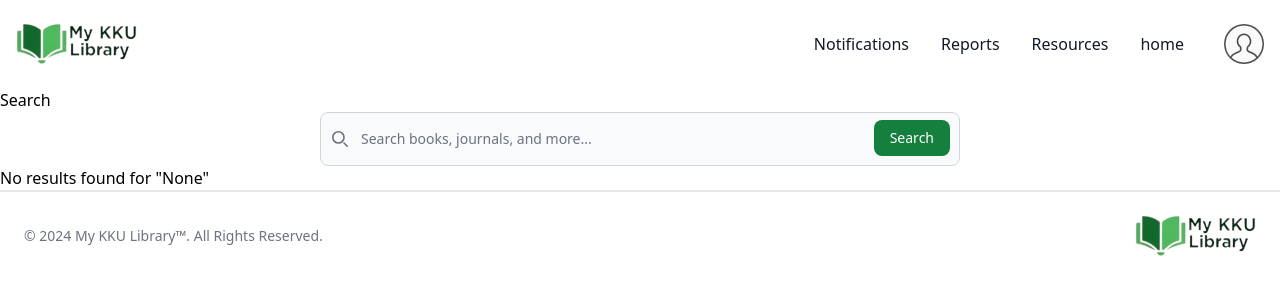
After one commit to Abubakr-Alsheikh/my-kuu-library, a Django app: page /search/ in a window 1280 px wide. The commit adds this page. Shown: the top 300 px of the page. Run offline with Django 5.2, Linux system fonts and the light colour scheme; the visitor is signed in with stand-in values (Sample User, id 1); some libraries are stand-ins or nearby versions.

Commit message:
Adding search logic and it's page

```diff
--- a/core/urls.py
+++ b/core/urls.py
@@ -6,6 +6,7 @@ from django.conf.urls.static import static
 app_name = "core"
 urlpatterns = [
     path('', views.home, name='home'),
+    path('search/', views.search, name='search'),
     path('resources/', views.resources, name='resources'),
     path('reports/', views.reports, name='reports'),
     path('reports/<int:pk>/', views.report_detail, name='report_detail'),
--- a/core/views.py
+++ b/core/views.py
@@ -1,8 +1,8 @@
 from django.shortcuts import get_object_or_404, redirect, render
 from django.contrib.auth.decorators import login_required
 
-from django.db.models import CharField, Value, F
-from core.models import Book, Category, EJournal, Report, Resource
+from django.db.models import Q
+from core.models import Book, Category, EJournal, Report
 
 
 @login_required
@@ -17,6 +17,28 @@ def home(request):
         'featured_ejournal': featured_ejournal,
         # 'recent_reports': recent_reports,
     })
+
+@login_required
+def search(request):
+    query = request.GET.get('q')
+
+    if query:
+        # Search in books, e-journals, and reports (using only title and description)
+        books_results = Book.objects.filter(
+            Q(title__icontains=query) |
+            Q(description__icontains=query)
+        ).all()
+        e_journals_results = EJournal.objects.filter(
+            Q(title__icontains=query) |
+            Q(description__icontains=query)
+        ).all()
+
+        # Combine the results into a single list of dictionaries
+        results = list(books_results) + list(e_journals_results)
+
+        return render(request, 'user/search_results.html', {'results': results, 'query': query}) # Pass query for display
+    else:
+        return render(request, 'user/search_results.html', {'query': query}) # No query
 
 @login_required
 def category_detail(request, pk):
--- a/templates/user/home.html
+++ b/templates/user/home.html
@@ -4,7 +4,8 @@
   <div class="mx-auto max-w-screen-xl px-4 py-24 text-center lg:py-56">
     <h1 class="mb-10 text-4xl font-extrabold leading-none tracking-tight text-white md:text-5xl lg:text-6xl">Welcome to My KKU Library! Your gateway to knowledge and discovery.</h1>
 
-    <form class="container mx-auto md:w-1/2">
+
+    <form class="container mx-auto md:w-1/2" method="GET" action="{% url 'core:search' %}">
       <label for="search" class="dark:text-white sr-only mb-2 text-sm font-medium text-gray-900">Search</label>
       <div class="relative">
           <div class="pointer-events-none absolute inset-y-0 start-0 flex items-center ps-3">
@@ -12,7 +13,7 @@
                   <path stroke="currentColor" stroke-linecap="round" stroke-linejoin="round" stroke-width="2" d="m19 19-4-4m0-7A7 7 0 1 1 1 8a7 7 0 0 1 14 0Z" />
               </svg>
           </div>
-        <input type="search" id="search" class="dark:bg-gray-700 dark:border-gray-600 dark:placeholder-gray-400 dark:text-white dark:focus:ring-primary-500 dark:focus:border-primary-500 block w-full rounded-lg border border-gray-300 bg-gray-50 p-4 ps-10 text-sm text-gray-900 focus:border-primary-500 focus:ring-primary-500" placeholder="Search books, journals, and more..." required />
+          <input type="search" id="search" name="q" class="dark:bg-gray-700 dark:border-gray-600 dark:placeholder-gray-400 dark:text-white dark:focus:ring-primary-500 dark:focus:border-primary-500 block w-full rounded-lg border border-gray-300 bg-gray-50 p-4 ps-10 text-sm text-gray-900 focus:border-primary-500 focus:ring-primary-500" placeholder="Search books, journals, and more..." required />
           <button type="submit" class="dark:bg-primary-600 dark:hover:bg-primary-700 dark:focus:ring-primary-800 absolute bottom-2.5 end-2.5 rounded-lg bg-primary-700 px-4 py-2 text-sm font-medium text-white hover:bg-primary-800 focus:outline-none focus:ring-4 focus:ring-primary-300">Search</button>
       </div>
     </form>
--- /dev/null
+++ b/templates/user/search_results.html
@@ -0,0 +1,37 @@
+{% extends "_base.html" %} {% load static %} {% block content %} {% include "include/header.html" %}
+{% if query %}
+    <h2>Search Results for "{{ query }}"</h2>
+{% else %}
+    <h2>Search</h2>
+{% endif %}
+
+<form class="container mx-auto md:w-1/2" method="GET" action="{% url 'core:search' %}">
+    <label for="search" class="dark:text-white sr-only mb-2 text-sm font-medium text-gray-900">Search</label>
+    <div class="relative">
+        <div class="pointer-events-none absolute inset-y-0 start-0 flex items-center ps-3">
+            <svg class="dark:text-gray-400 h-4 w-4 text-gray-500" aria-hidden="true" xmlns="http://www.w3.org/2000/svg" fill="none" viewBox="0 0 20 20">
+                <path stroke="currentColor" stroke-linecap="round" stroke-linejoin="round" stroke-width="2" d="m19 19-4-4m0-7A7 7 0 1 1 1 8a7 7 0 0 1 14 0Z" />
+            </svg>
+        </div>
+        <input type="search" id="search" name="q" class="dark:bg-gray-700 dark:border-gray-600 dark:placeholder-gray-400 dark:text-white dark:focus:ring-primary-500 dark:focus:border-primary-500 block w-full rounded-lg border border-gray-300 bg-gray-50 p-4 ps-10 text-sm text-gray-900 focus:border-primary-500 focus:ring-primary-500" placeholder="Search books, journals, and more..." required />
+        <button type="submit" class="dark:bg-primary-600 dark:hover:bg-primary-700 dark:focus:ring-primary-800 absolute bottom-2.5 end-2.5 rounded-lg bg-primary-700 px-4 py-2 text-sm font-medium text-white hover:bg-primary-800 focus:outline-none focus:ring-4 focus:ring-primary-300">Search</button>
+    </div>
+</form>
+{% if results %}
+    <div class="mt-5 grid grid-cols-1 justify-items-center gap-5 text-left lg:grid-cols-2 xl:grid-cols-3">
+        {% for result in results %}
+            <a href="{{ result.get_absolute_url }}" class="dark:border-gray-700 dark:bg-gray-800 dark:hover:bg-gray-700 flex flex-col items-center rounded-lg border border-gray-200 bg-white shadow hover:bg-gray-100 md:max-w-xl md:flex-row">
+                <img class="h-96 w-full rounded-t-lg object-cover md:h-auto md:w-48 md:rounded-none md:rounded-s-lg" src="{{ result.image.url }}" alt="{{ result.title }}">
+                <div class="flex flex-col justify-between p-4 leading-normal">
+                    <h5 class="dark:text-white mb-2 text-2xl font-bold tracking-tight text-gray-900">
+                        {{ result.title }}
+                    </h5>
+                    <p class="dark:text-gray-400 mb-3 font-normal text-gray-700">{{ result.description }}</p>
+                </div>
+            </a>
+        {% endfor %}
+    </div>
+{% else %}
+    <p>No results found for "{{ query }}"</p>
+{% endif %}
+{% include "include/footer.html" %} {% endblock content %}
```
Lines whose indentation alone changed are shown as unchanged.
